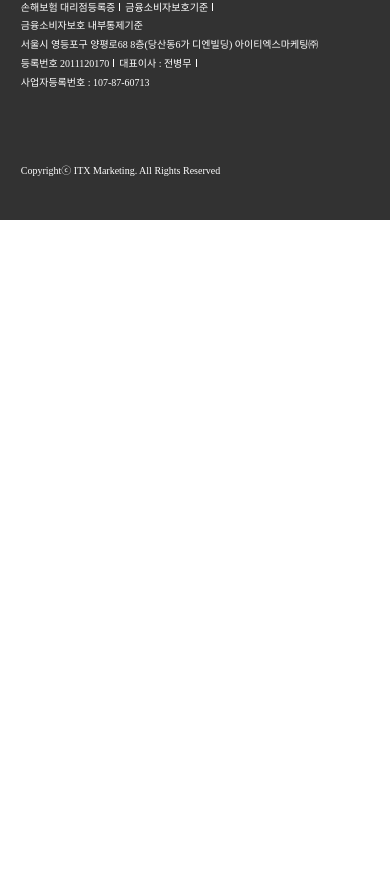
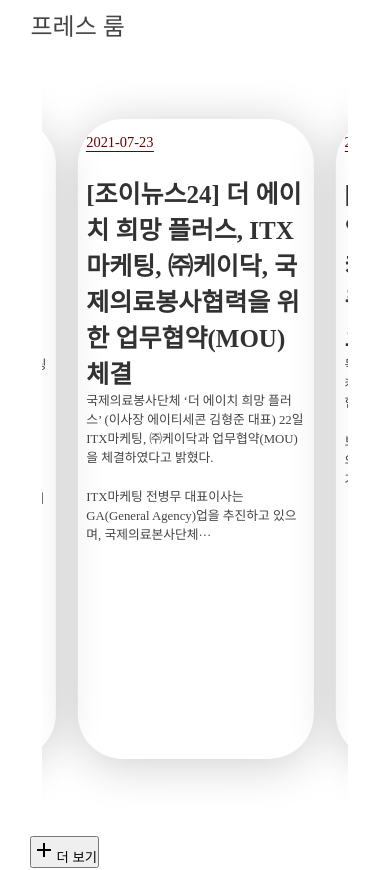
Before and after one commit to Insurobo-Frontone/itx-marketing-pj, a React (Create React App) app: page /summary in a window 390 px wide. Shown: the part 2361-3231 px from the top of the page. Before the commit the page ends 2581 px from the top, so only its background shows below. Built offline with nearby package versions, Linux system fonts and the light colour scheme; a web font is replaced by a local one.

Commit message:
회사소개 페이지

```diff
--- a/package.json
+++ b/package.json
@@ -21,6 +21,7 @@
     "react-router-dom": "^5.3.0",
     "react-scripts": "4.0.3",
     "react-scrollmagic": "^2.3.0",
+    "scrollmagic": "^2.0.8",
     "styled-components": "^5.3.3",
     "swiper": "^6.8.4",
     "web-vitals": "^1.0.1"
--- a/src/components/Recruit.js
+++ b/src/components/Recruit.js
@@ -3,9 +3,12 @@
 import { Swiper, SwiperSlide } from "swiper/react";
 import styled from "styled-components";
 import "swiper/swiper.min.css";
+// import "swiper/css/effect-creative.css";
+
 import visual from "../img/main/recruitVisual.png";
 import { AddSharp } from '@mui/icons-material';
 
+// import SwiperCore, { EffectCreative } from 'swiper';
 const Card = [
   {
     id: 0,
@@ -33,6 +36,7 @@
     onSwiper: setSwiper,
     onSlideChange: (e) => setMainImageIndex(e.activeIndex),
   }
+  // SwiperCore.use([EffectCreative]);
 
   return (
       <SectionContainer>
@@ -51,6 +55,25 @@
             {...swiperParams}
             loop={true}
             slideToClickedSlide={true}
+            grabCursor={true} effect={'creative'}
+            creativeEffect={{
+              "prev": {
+                "shadow": true,
+                "translate": [
+                  "-120%",
+                  0,
+                  -500
+                ]
+              },
+              "next": {
+                "shadow": true,
+                "translate": [
+                  "120%",
+                  0,
+                  -500
+                ]
+              }
+            }}
             slidesPerView={2.35}
             spaceBetween={6}
             // slidesPerView={'auto'}
--- a/src/components/Summary/PressRoom.js
+++ b/src/components/Summary/PressRoom.js
@@ -1,11 +1,18 @@
-import React from 'react'
+import React, { useState } from 'react'
+import { Link } from 'react-router-dom';
 import styled from 'styled-components';
+import { Swiper, SwiperSlide } from "swiper/react";
+import SwiperCore, { Autoplay } from 'swiper';
+import "swiper/swiper.min.css";
 import Title from './Title';
+
+import { AddSharp } from '@mui/icons-material';
+import linkbtn from '../../img/sub/pressLinkBtn.svg';
 
 const News = [
   {
     id: 0,
-    date: '2021-07-23',
+    date: '2021-09-17',
     title: '[조이뉴스24] 아이티엑스마케팅 ‘건강한 상속·증여연구소’출범. 자산 관리 서비스의 차별화에 나선다!',
     content: '보험전문대리점(GA)인 아이티엑스마케팅(대표이사 전병무)은 상속과 증여에 대한 전문적인 자산관리 서비스를 제공하기 위해 ‘건강한 상속·증여 연구소’를 출범한다고 13일에 밝혔다.',
     subCont: '세부, 법무, 노무, 부동산 등 각 분의 전문가들로 구성되며, 고객의 자산관리 전반에 걸쳐 밀착컨설팅을 제공할 예정이다.···'
@@ -13,85 +20,142 @@
   {
     id: 1,
     date: '2021-07-23',
-    result: '신한생명 3년 연속 우수법인상 수상'
+    title: '[조이뉴스24] 더 에이치 희망 플러스, ITX마케팅, ㈜케이닥, 국제의료봉사협력을 위한 업무협약(MOU) 체결',
+    content: '국제의료봉사단체 ‘더 에이치 희망 플러스’ (이사장 에이티세콘 김형준 대표) 22일 ITX마케팅, ㈜케이닥과 업무협약(MOU)을 체결하였다고 밝혔다.',
+    subCont: 'ITX마케팅 전병무 대표이사는 GA(General Agency)업을 추진하고 있으며, 국제의료본사단체···'
   },
   {
-    id: 2,
-    year: '2015',
-    result: '마트슈랑스 사업개시'
+    id: 1,
+    date: '2021-07-15',
+    title: '[뉴데일리경제] GA업체 ‘아이티엑스마케팅’, 오프라인 보험플랫폼 ‘보험플러스’ 오픈',
+    content: '독립법인보험대리점(GA)인 아이티엑스마케팅과 이달부터 보험전문 방문형점포 ‘보험플러스’를 운영한다고 7일 밝혔다.',
+    subCont: '보험플러스는 보험 컨설팅·보험금 청구 등의 서비스를 이용할 수 있으며 관련 전문가가 항시 대기 중이다.···'
   },
   {
-    id: 3,
-    year: '2018',
-    result: 'ITX마케팅 제주본부 출범'
+    id: 1,
+    date: '2021-07-15',
+    title: '[조이뉴스24] 인슈로보·아이티엑스마케팅, 인슈어테크 플랫폼과 오프라인 결합형 업무협약(MOU) 체결',
+    content: 'AI기반의 차세대 지능형 인슈어테크 기업 (주)인슈로보(대표 서민)는 독립보험대리점(GA) (주)아이티엑스마케팅(대표 전병무)과 보험사업의 온오프라인 시너지 창출을 위한 전략적 업무 협약(MOU)을 체결했다고 밝혔다.',
+    subCont: '이번 협약을 통해 양사는 상호 보험사업 성장동력을 확보하기 위한 전략적 협업을 본격적으로 진행해 나갈 방침이다.···'
   },
   {
-    id: 4,
-    year: '2019',
-    result: '이마트 보험운영사 선정'
+    id: 1,
+    date: '2021-07-05',
+    title: '흥국생명 계약담당자 변경안내',
+    content: '영업양도양수계약의 체결로 인해 흥국생명의 아래의 계약을 관리하게 되었습니다,',
+    subCont: '고객님의 계약내용에는 변경사항이 없으며, 개인정보관리 및 계약 유지관리에 만전을 기하겠습니다.···'
   },
-  {
-    id: 5,
-    year: '2020',
-    result: 'ITX마케팅 병원라운지 사업개시'
-  },
-  {
-    id: 6,
-    year: '2021',
-    result: '06. ITX마케팅 금융사업본부 출범\n07. 보험플러스 1호점 오픈\n10. ITX마케팅 상속증여연구소 출범'
-  }
 ]
 
-const VisualContainer = styled.section`
+const ManageIdeaContainer = styled.section`
   width: 100%;
   padding: 11.25% 7.8125% 5.3%;
-  background-color: #F8F8F8;
+
 `;
-const ContentWrap = styled.div`
-  display: flex;
-  justify-content: space-between;
-  align-items: center;
-`;
-const TextWrap = styled.div`
-  width: 50%;
 
-  > h1 {
-    font-size: 2rem;
-    color: #1A1A1A;
-    line-height: 2.375rem;
+const StyleSwiper = styled(Swiper)`
+   padding: 20% 3%;
+   margin: 3.5%;
+
+   overflow: hidden;
+  .swiper-slide-active,
+  .swiper-slide-duplicate-active {
+    transform: scale(1.5);
+  }
+  .swiper-slide {
+    transform: scale(1);
+    transition: transform 3s ease;
+    box-shadow: 0px 5px 48px rgba(0, 0, 0, 0.2);
+    border-radius: 45px;
+    padding: 5% 3% 7%;
+    height: 640px;
+    overflow: hidden;
     font-family: 'GoyangDeogyang';
-    padding-bottom: 6.8%;
-    br {
-    display: none;
+
+    > p {
+      font-size: 0.9rem;
+      color: #620406;
+      border-bottom: 1px solid #620406;
+      display: inline-block;
+    }
+    > h3 {
+      font-size: 1.5625rem;
+      display: flex;
+      align-items: flex-start;
+      padding-top: 10%;
+      color: #323232;
     }
   }
+`;
+const TextContent = styled.div`
+  font-size: 0.8rem;
+
   > p {
-    font-size: 1rem;
-    line-height: 1.366666666666667rem;
+    padding-bottom: 20px;
+  }
+`;
+
+const StyleA = styled(Link)`
+  background-image: url(${linkbtn});
+  background-repeat: no-repeat;
+  width: 78.6px;
+  height: 12.05px;
+`;
+
+const MoreBtn = styled.button`
+
+`;
+
+const PressRoom = () => {
+  const [swiper , setSwiper] = useState(null);
+  const [mainImageIndex, setMainImageIndex] = useState(0);
+
+  SwiperCore.use([Autoplay]);
+
+  const swiperParams = {
+    onSwiper: setSwiper,
+    loop: true,
+    onSlideChange: (e) => setMainImageIndex(e.activeIndex),
   }
 
-
-`;
-const ImgWrap = styled.div`
-  width: 50%;
-  display: flex;
-  justify-content: flex-end;
-`;
-const PressRoom = () => {
   return (
     <ManageIdeaContainer>
       <Title en={'Press Room'} ko={'프레스 룸'} />
-      <IdeaList>
-      {List.map((il) => (
-        <Items key={il.id}>
-          <div><img src={il.icon} ait={il.title} /></div>
-          <h3>{il.title}</h3>
-          <p>{il.desc}</p>
-        </Items>
-      ))}
-      </IdeaList>
+
+        <StyleSwiper
+          {...swiperParams}
+          ref={setSwiper}
+          autoplay={true}
+          centeredSlides={true}
+          slidesPerView={1.2}
+          spaceBetween={22}
+          breakpoints={{
+          700: {
+            slidesPerView: 3,
+            spaceBetween: 100,
+            centeredSlides: false
+          }
+        }}
+        >
+        {News.map((nd) => (
+          <SwiperSlide key={nd.id}>
+            <p>{nd.date}</p>
+            <h3>{nd.title}</h3>
+            <TextContent>
+              <p>{nd.content}</p>
+              <p>{nd.subCont}</p>
+            </TextContent>
+            <StyleA to="#"></StyleA>
+          </SwiperSlide>
+          ))}
+          </StyleSwiper>
+
+      <MoreBtn>
+        <AddSharp/>
+        <span>더 보기</span>
+      </MoreBtn>
     </ManageIdeaContainer>
   )
 }
 
-export default PressRoom
+export default PressRoom;
--- a/src/pages/Summary.js
+++ b/src/pages/Summary.js
@@ -4,15 +4,16 @@
 import Visual from '../components/Visual';
 import History from '../components/Summary/History';
 import ManageIdea from '../components/Summary/ManageIdea';
+import PressRoom from '../components/Summary/PressRoom';
 
 
 const Summary = () => {
-
   return (
     <Layout>
       <Visual />
       <History />
       <ManageIdea />
+      <PressRoom />
     </Layout>
   )
 };
```
Also changed, not shown: src/img/sub/pressLinkBtn.svg (added), 1 other file (tests, documents, lock files or other folders).
